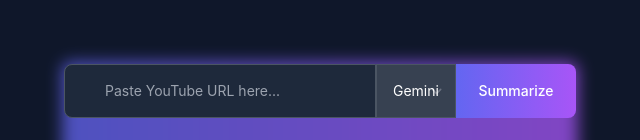
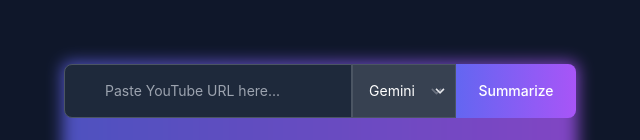
Before and after one commit to NoamB/youtube-summarizer, a React app in the folder frontend/: page / in a window 1280 px wide. Shown: the part 204-344 px from the top of the page, without its empty margins (320-960 px from the left). Built offline with nearby package versions, Linux system fonts and the light colour scheme; the HTML template or start-up script is replaced by a standard one.

Commit message:
feat: Restyle LLM dropdown with custom arrow and borders

```diff
--- a/frontend/src/components/SummarizerForm.jsx
+++ b/frontend/src/components/SummarizerForm.jsx
@@ -25,15 +25,23 @@ function SummarizerForm({ onSummarize, isLoading, statusText, provider, setProvi
                             onChange={(e) => setUrl(e.target.value)}
                             disabled={isLoading}
                         />
+                        <div className="relative">
                             <select
                                 value={provider}
                                 onChange={(e) => setProvider(e.target.value)}
                                 disabled={isLoading}
-                            className="bg-gray-700 text-white text-sm border-y border-l border-gray-600 focus:ring-primary focus:border-primary px-4 py-4 outline-none transition-colors hover:bg-gray-600 cursor-pointer"
+                                className="h-full pl-4 pr-10 bg-gray-700 text-white text-sm focus:outline-none cursor-pointer appearance-none border-l border-r border-gray-600 hover:bg-gray-600 transition-colors"
+                                style={{ textAlignLast: 'center' }}
                             >
                                 <option value="ollama">Ollama</option>
                                 <option value="gemini">Gemini</option>
                             </select>
+                            <div className="pointer-events-none absolute inset-y-0 right-0 flex items-center px-2 text-gray-200">
+                                <svg className="fill-current h-4 w-4" xmlns="http://www.w3.org/2000/svg" viewBox="0 0 20 20">
+                                    <path d="M9.293 12.95l.707.707L15.657 8l-1.414-1.414L10 10.828 5.757 6.586 4.343 8z" />
+                                </svg>
+                            </div>
+                        </div>
                         <button
                             type="submit"
                             disabled={isLoading}
```
Lines whose indentation alone changed are shown as unchanged.
